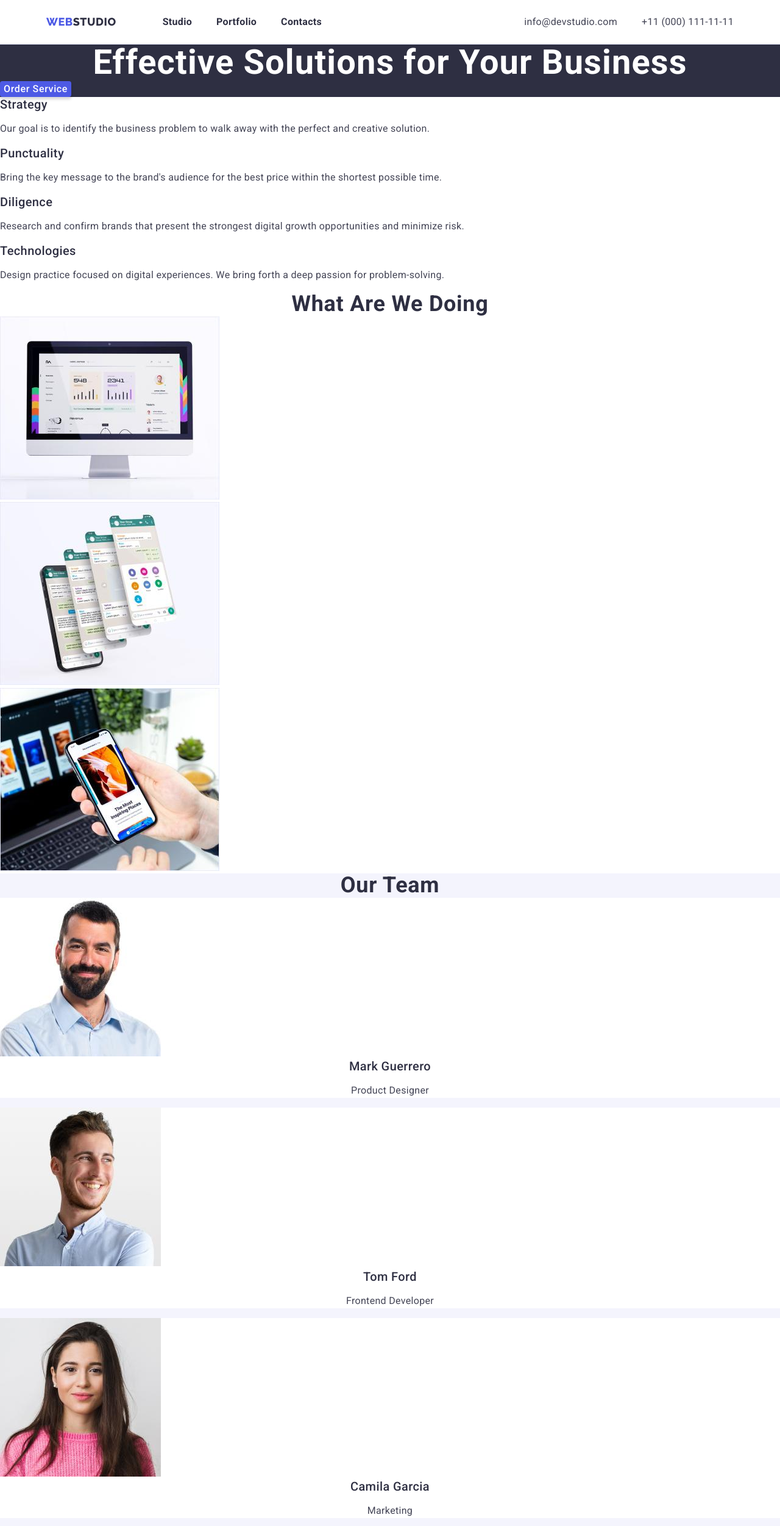
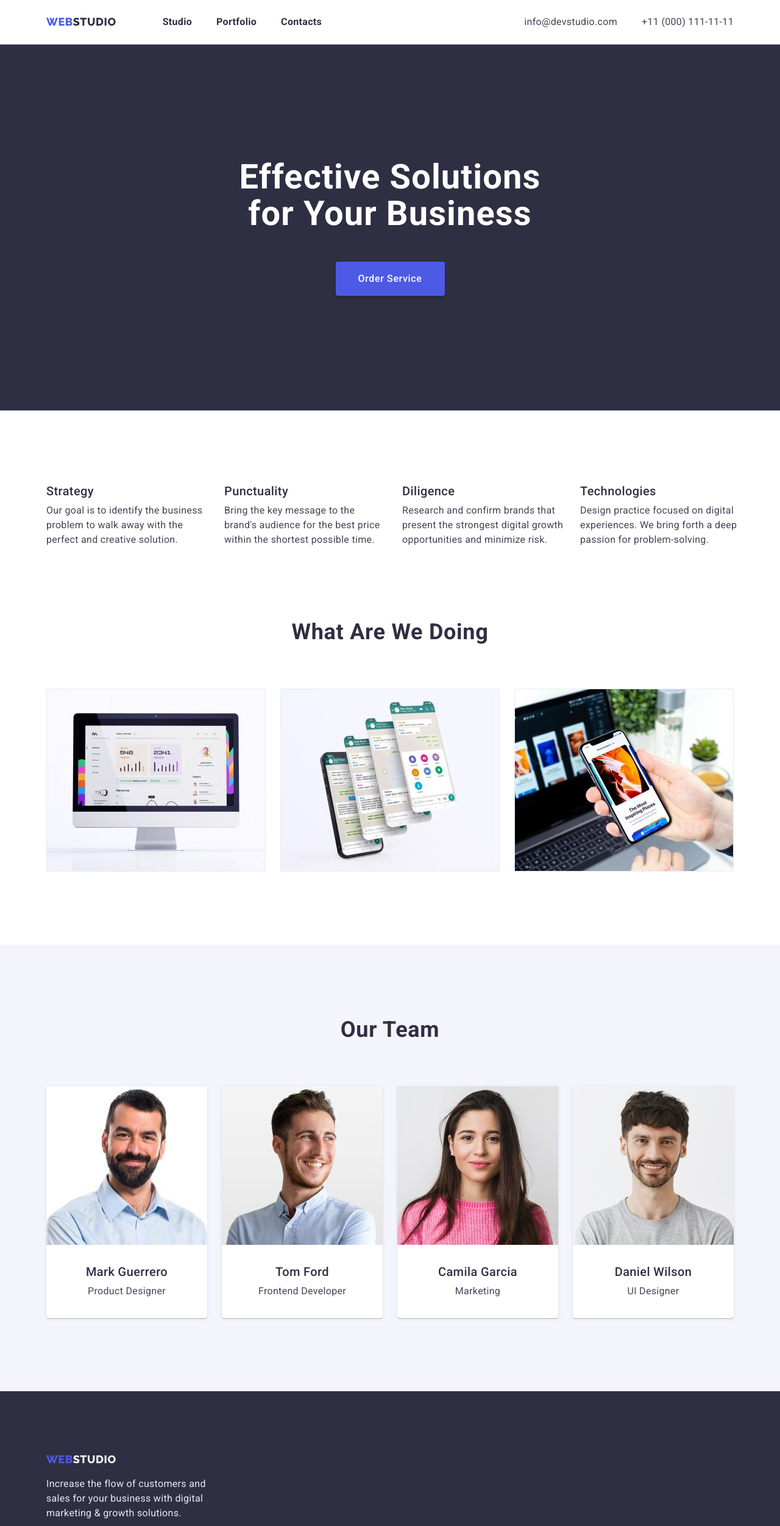
Before and after one commit to Velorian-TDV/goit-markup-hw-03, a plain HTML site: page index.html in a window 1280 px wide. Shown: the top 2502 px of the page at 61% size. Drawn offline with nearby package versions, Linux system fonts and the light colour scheme.

Commit message:
add positioning and box model styles from lesson 3

```diff
--- a/css/styles.css
+++ b/css/styles.css
@@ -57,10 +57,14 @@ body{
     color: var(--text);
     background-color: var(--body-background);
 }
-h1,h2,h3,h4,h5,h6,ul{
+h1,h2,h3,h4,h5,h6,p,ul{
     /* Positioning */
     padding: 0px;
     margin: 0px;
+}
+img{
+    /* Box model */
+    display: block;
 }
 
 /* ------------------------------------------------------------------- */
@@ -252,10 +256,15 @@ h1,h2,h3,h4,h5,h6,ul{
 .footer{
     /* Visual */
     background-color: var(--dark);
+
+    padding: 100px 0px 100px 0px;
 }
-.footer > .logo {
+.footer.logo {
     /* Visual */
     color: var(--light);
+
+    /* Positioning */
+    padding: 0px;
 }
 .footer-paragraph{
     /* Typography */
@@ -263,6 +272,10 @@ h1,h2,h3,h4,h5,h6,ul{
     font-size: 16px;
     line-height: 1.5;
     letter-spacing: 0.02em;
+
+    /* Positioning */
+    width: 264px;
+    margin-top: 16px;
 
     /* Visual */
     color: var(--accent);
@@ -277,6 +290,10 @@ h1,h2,h3,h4,h5,h6,ul{
 .firstBlock{
     /* Visual */
     background-color: var(--hero-background);
+
+    /* Positioning */
+    padding-top: 188px;
+    padding-bottom: 188px;
 }
 .firstBlock-header{
     /* Typography */
@@ -285,6 +302,13 @@ h1,h2,h3,h4,h5,h6,ul{
     line-height: 1.07;
     text-align: center;
     letter-spacing: 0.02em;
+
+    /* Box model */
+    display: block;
+    width: 500px; /* !!! */
+
+    /* Positioning */
+    margin: 0 auto;
 
     /* Visual */
     color: var(--hero-text);
@@ -296,6 +320,14 @@ h1,h2,h3,h4,h5,h6,ul{
     font-size: 16px;
     line-height: 1.5;
     letter-spacing: 0.04em;
+
+    /* Box model */
+    display: block;
+    width: 179px;
+
+    /* Positioning */
+    padding: 16px 32px 16px 32px;
+    margin: 48px auto 0px auto;
 
     /* Visual */
     background-color: var(--primary-brand);
@@ -316,12 +348,29 @@ h1,h2,h3,h4,h5,h6,ul{
 
 /* ---------- Second block ---------- */
 
+.secondBlock-list{
+    /* Box model */
+    display: flex;
+
+    /* Positioning */
+    margin-top: 120px;
+}
+.secondBlock-list-item{
+    /* Box model */
+    min-width: 268px; /* !!! */
+}
+.secondBlock-list-item:not(:last-child){
+    margin-right: 24px;
+}
 .secondBlock-list-item-header{
     /* Typography */
     font-weight: 500;
     font-size: 20px;
     line-height: 1.2;
     letter-spacing: 0.02em;
+
+    /* Positioning */
+    margin-bottom: 8px;
 
     /* Visual */
     color: var(--dark);
@@ -334,15 +383,52 @@ h1,h2,h3,h4,h5,h6,ul{
     letter-spacing: 0.02em;
 }
 
+/* ---------- Third block ---------- */
+
+.thirdBlock{
+    /* Positioning */
+    margin-top: 120px;
+}
+.thirdBlock-list{
+    /* Box model */
+    display: flex;
+
+    /* Positioning */
+    margin-top: 72px;
+}
+.thirdBlock-list-item:not(:last-child){
+    /* Positioning */
+    margin-right: 24px;
+}
+
 /* ---------- Fourth block ---------- */
 
 .fourthBlock{
+    /* Positioning */
+    margin-top: 120px;
+    padding: 120px 0px 120px 0px;
+
     /* Visual */
     background-color: var(--light);
+}
+.fourthBlock-list{
+    /* Box model */
+    display: flex;
+
+    /* Positioning */
+    margin-top: 72px;
 }
 .fourthBlock-list-item{
     /* Visual */
     background-color: var(--body-background);
+    box-shadow: 0px 1px 6px rgba(46, 47, 66, 0.08),
+                0px 1px 1px rgba(46, 47, 66, 0.16),
+                0px 2px 1px rgba(46, 47, 66, 0.08);
+    border-radius: 0px 0px 4px 4px;
+}
+.fourthBlock-list-item:not(:last-child){
+    /* Positioning */
+    margin-right: 24px;
 }
 .fourthBlock-list-item-header{
     /* Typography */
@@ -351,6 +437,9 @@ h1,h2,h3,h4,h5,h6,ul{
     line-height: 1.2;
     text-align: center;
     letter-spacing: 0.02em;
+
+    /*  Positioning */
+    margin: 32px 0px 8px 0px;
 
     /* Visual */
     color: var(--dark);
@@ -362,6 +451,9 @@ h1,h2,h3,h4,h5,h6,ul{
     line-height: 1.5;
     text-align: center;
     letter-spacing: 0.02em;
+
+    /*  Positioning */
+    margin-bottom: 32px;
 }
 
 /* ------------------------------------------------------------------- */
@@ -370,6 +462,18 @@ h1,h2,h3,h4,h5,h6,ul{
 
 /* ---------- Filter ---------- */
 
+.filters-list{
+    /* Box mode */
+    display: flex;
+    justify-content: center;
+
+    /* Positionin */
+    margin: 0px 0px 72px 0px;
+}
+.filters-list-item:not(:last-child){
+    /* Positioning */
+    margin-right: 24px;
+}
 .filters-list-item-button{
     /* Typography */
     font-family: inherit;
@@ -405,12 +509,45 @@ h1,h2,h3,h4,h5,h6,ul{
 
 /* ---------- Portfolio ---------- */
 
+.portfolio{
+    /* Positioning */
+    margin: 96px 0px 120px 0px;
+}
+.portfolioList{
+    /* Box model */
+    display: flex;
+    flex-wrap: wrap;
+}
+.portfolioList-item{
+    /* Positioning */
+    margin: 0px 24px 48px 0px;
+}
+.portfolioList-item:nth-last-child(3n+1){
+    /* Positioning */
+    margin-right: 0px;
+}
+.portfolioList-item:nth-last-child(-n+3){
+    /* Positioning */
+    margin-bottom: 0px;
+}
+.portfolioList-item-textWrapper{
+    /* Visual */
+    border-left: 1px solid var(--accent);
+    border-right: 1px solid var(--accent);
+    border-bottom: 1px solid var(--accent);
+
+    /* Positioning */
+    padding: 32px 0px 32px 16px;
+}
 .portfolioList-list-header{
     /* Typography */
     font-weight: 500;
     font-size: 20px;
     line-height: 1.2;
     letter-spacing: 0.02em;
+
+    /* Box model */
+    display: block;
 
     /* Visual */
     color: var(--dark);
@@ -421,4 +558,10 @@ h1,h2,h3,h4,h5,h6,ul{
     font-size: 16px;
     line-height: 1.5;
     letter-spacing: 0.02em;
+
+    /* Positioning */
+    margin-top: 8px;
+
+    /* Box model */
+    display: block;
 }
--- a/index.html
+++ b/index.html
@@ -77,19 +77,24 @@
     <main>
       <!-- First block -->
       <section class="firstBlock">
-        <h1 class="firstBlock-header">Effective Solutions for Your Business</h1>
+        <div class="container">
+          <h1 class="firstBlock-header">
+            Effective Solutions for Your Business
+          </h1>
           <button type="button" class="firstBlock-button">Order Service</button>
+        </div>
       </section>
 
       <!-- Second block -->
       <section class="secondBlock">
+        <div class="container">
           <h2 class="secondBlock-header visually-hidden">Our advantages</h2>
           <ul class="secondBlock-list listDecoration">
             <li class="secondBlock-list-item">
               <h3 class="secondBlock-list-item-header">Strategy</h3>
               <p class="secondBlock-list-item-paragraph">
-              Our goal is to identify the business problem to walk away with the
-              perfect and creative solution.
+                Our goal is to identify the business problem to walk away with
+                the perfect and creative solution.
               </p>
             </li>
             <li class="secondBlock-list-item">
@@ -114,11 +119,15 @@
               </p>
             </li>
           </ul>
+        </div>
       </section>
 
       <!-- Third block -->
       <section class="thirdBlock">
-        <h2 class="thirdBlock-header second-level-header">What are we doing</h2>
+        <div class="container">
+          <h2 class="thirdBlock-header second-level-header">
+            What are we doing
+          </h2>
           <ul class="thirdBlock-list listDecoration">
             <li class="thirdBlock-list-item">
               <img
@@ -135,13 +144,19 @@
               />
             </li>
             <li class="thirdBlock-list-item">
-            <img src="./images/phone.jpg" alt="image with phone" width="360" />
+              <img
+                src="./images/phone.jpg"
+                alt="image with phone"
+                width="360"
+              />
             </li>
           </ul>
+        </div>
       </section>
 
       <!-- Fourth block -->
       <section class="fourthBlock">
+        <div class="container">
           <h2 class="fourthBlock-header second-level-header">Our Team</h2>
           <ul class="fourthBlock-list listDecoration">
             <li class="fourthBlock-list-item">
@@ -185,18 +200,21 @@
               <p class="fourthBlock-list-item-paragraph">UI Designer</p>
             </li>
           </ul>
+        </div>
       </section>
     </main>
 
     <!-- Footer -->
     <footer class="footer">
-      <a href="./index.html" class="logo linkDecoration"
+      <div class="container">
+        <a href="./index.html" class="footer logo linkDecoration"
           ><span>Web</span>Studio
         </a>
         <p class="footer-paragraph">
-        Increase the flow of customers and sales for your business with digital
-        marketing & growth solutions.
+          Increase the flow of customers and sales for your business with
+          digital marketing & growth solutions.
         </p>
+      </div>
     </footer>
   </body>
 </html>
```
Also changed, not shown: portfolio.html (+32 -6 lines). Lines whose indentation alone changed are shown as unchanged.
